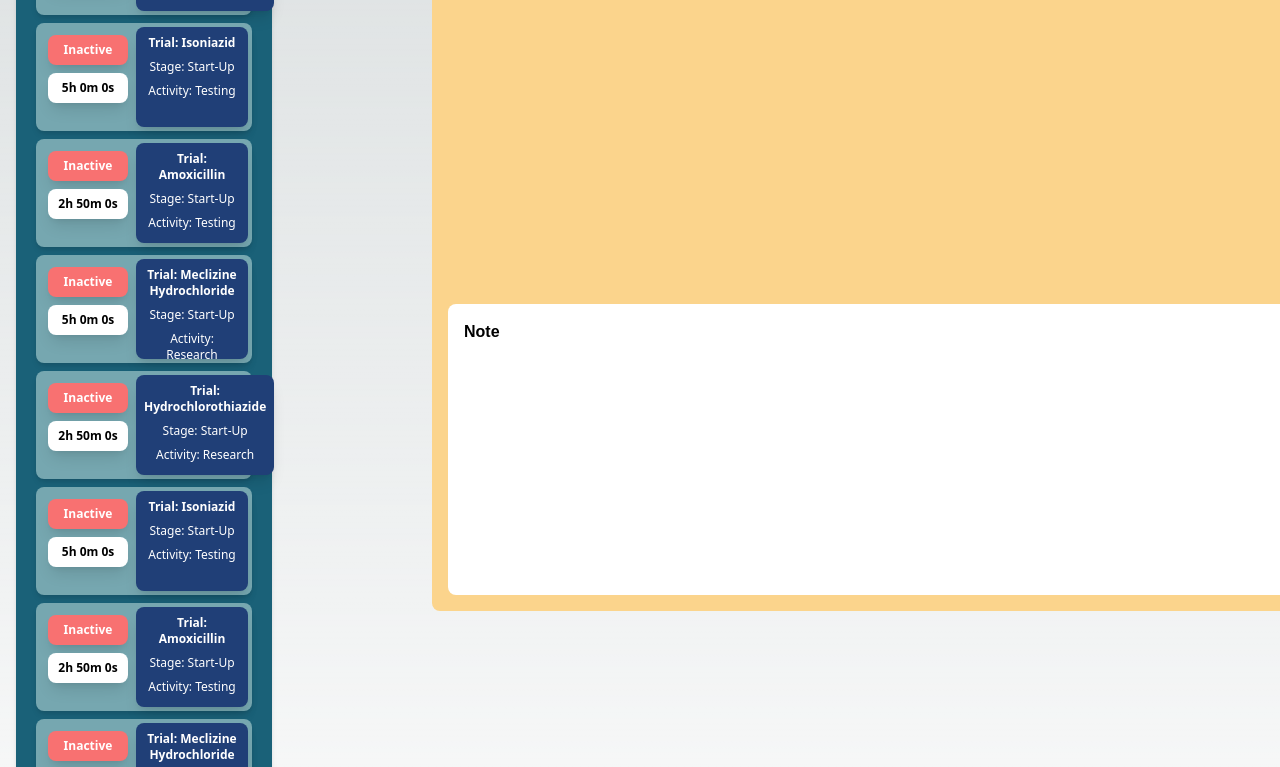
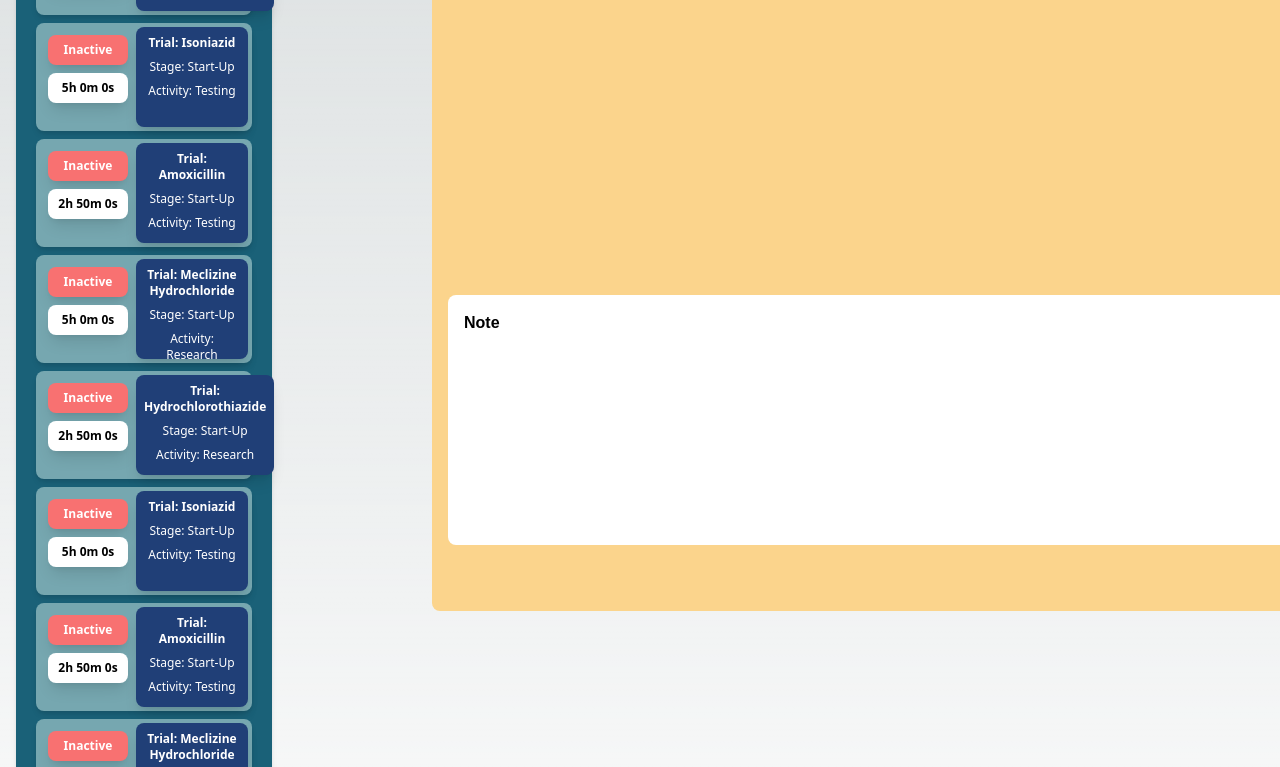
Before and after one commit to CHCTS-Microservices/TimeTracker, a Next.js app: page /main in a window 1280 px wide. Shown: the part 374-1141 px from the top of the page. Built offline with nearby package versions, Linux system fonts and the light colour scheme.

Commit message:
Add note component and button in

```diff
--- a/src/app/main/page.tsx
+++ b/src/app/main/page.tsx
@@ -2,6 +2,7 @@
 import TimerController from "@/components/TimerController";
 import  * as Struct from '@/app/utils/types'
 import SidePanel from '@/components/SidePanel';
+import NoteEditor from '@/components/NoteEditor';
 
 export default function Page() {
 
@@ -58,8 +59,10 @@ export default function Page() {
                         <div  style={{ height: '25%'}}>
 
                         </div>
-                        {/* Third Element - 25% */}
-                        <textarea className="bg-white text-black p-4 rounded-lg" style={{ height: '34%'}}>Note</textarea>
+                         {/* Third Element - 35% */}
+                        <div style={{ height: '35%' }}>
+                            <NoteEditor />
+                        </div>
 
                     </div>
 
--- /dev/null
+++ b/src/components/NoteEditor.tsx
@@ -0,0 +1,38 @@
+'use client'
+import React, { useState } from 'react';
+
+export default function NoteEditor() {
+    const [note, setNote] = useState('Note'); // Initial note text
+
+    const handleSave = () => {
+        // Handle the Save operation here
+        alert('Note saved!'); //alert the user that the note has been saved
+    };
+
+    const handleCancel = () => {
+        // Handle the Cancel operation here
+        alert('Note canceled!'); //alert the user that the note has been canceled
+    };
+
+    return (
+        <div style={{ display: 'flex', flexDirection: 'column', gap: '10px',height: '300px' }}>
+            {/* Note Textarea */}
+            <textarea
+                className="bg-white text-black p-4 rounded-lg"
+                style={{ flexGrow: 1 }}
+                value={note}
+                onChange={(e) => setNote(e.target.value)}
+            ></textarea>
+
+            {/* Save and Cancel Buttons */}
+            <div style={{ display: 'flex', justifyContent: 'flex-end' }}>
+                <button className="bg-green-500 text-white p-2 rounded" onClick={handleSave}>
+                    Save
+                </button>
+                <button className="bg-red-500 text-white p-2 rounded ml-2" onClick={handleCancel}>
+                    Cancel
+                </button>
+            </div>
+        </div>
+    );
+}
```
